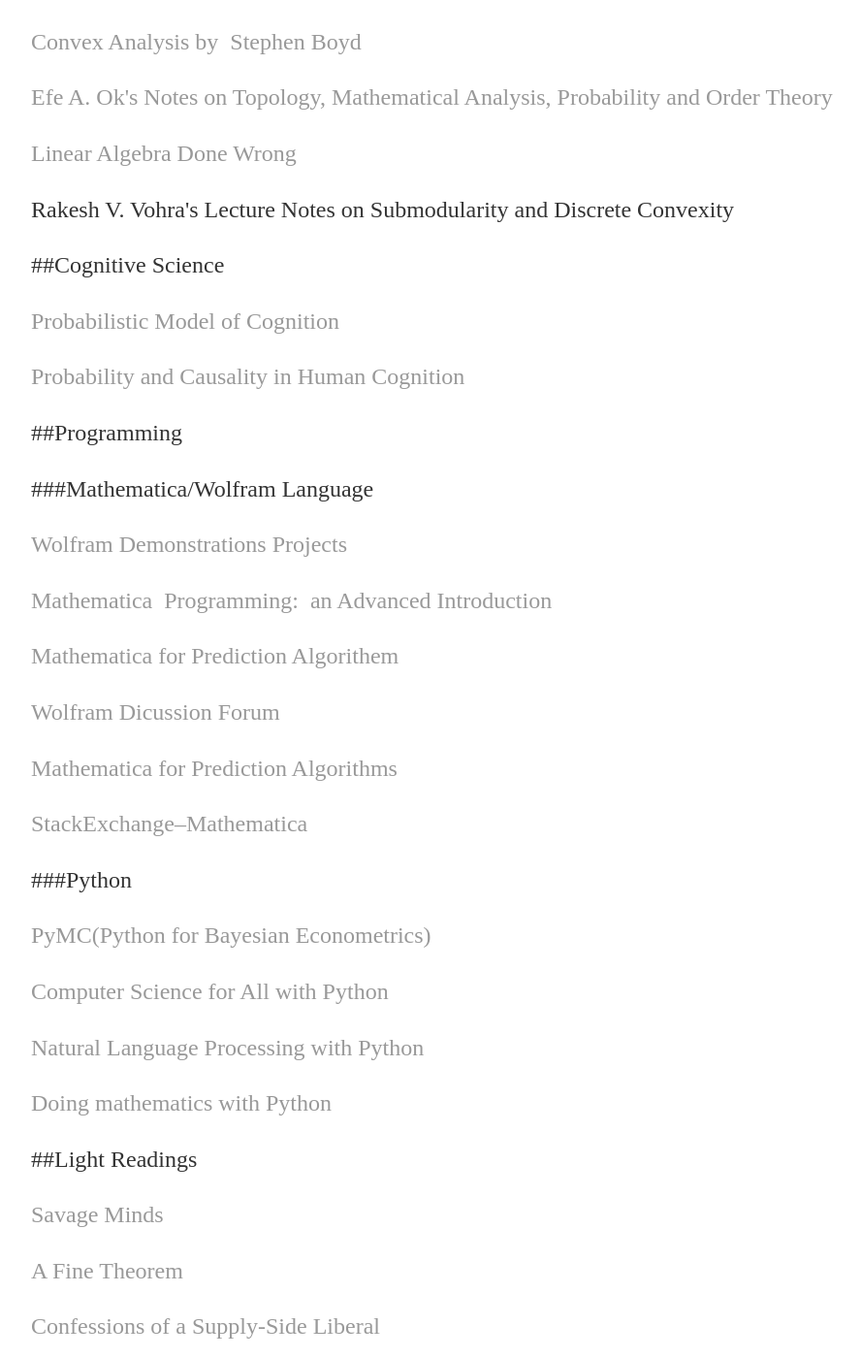
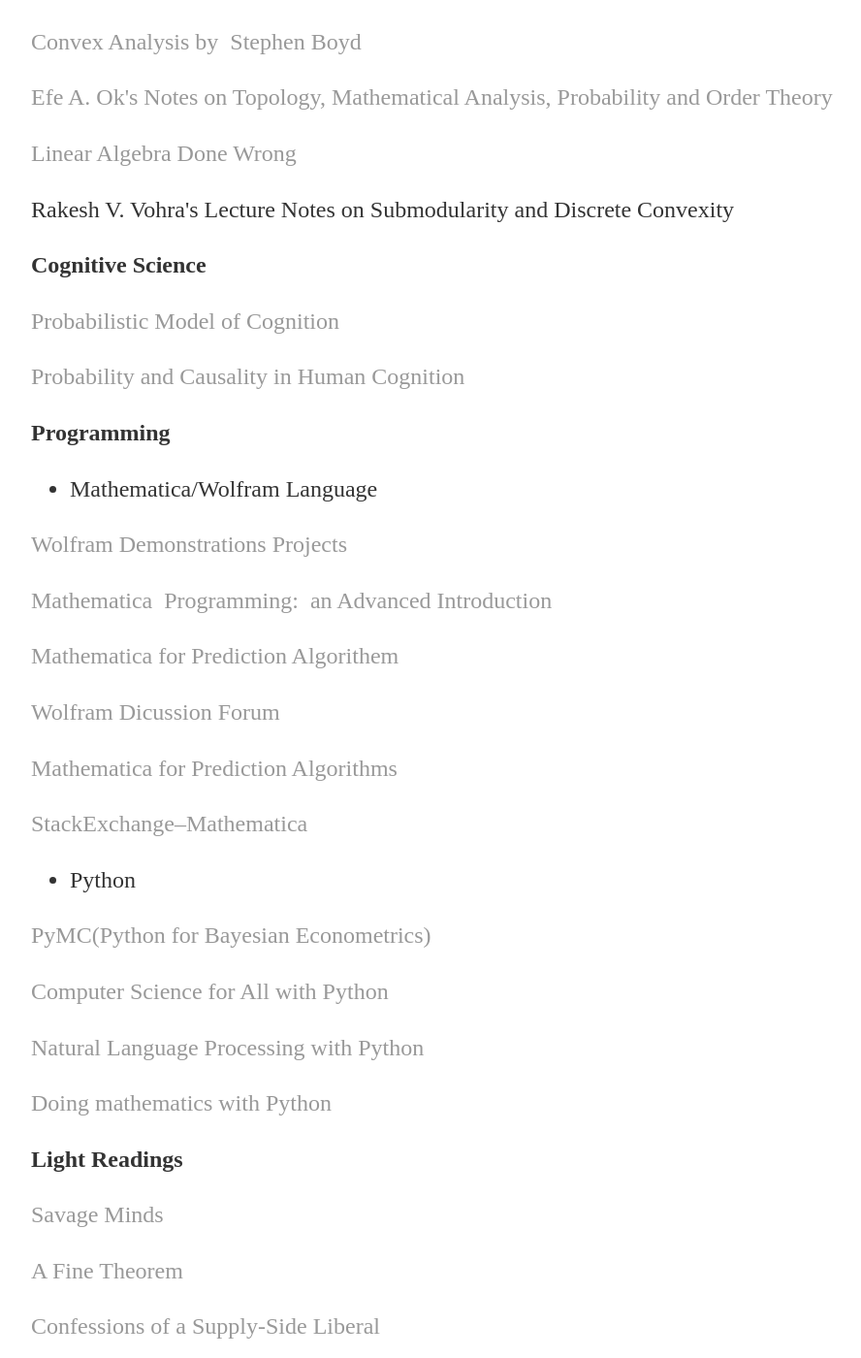
Before and after one commit to zlchurch/zlchurch.github.io, a Jekyll site: the page built from Links/Links.md, in a window 1280 px wide and 1400 px high, scrolled down 1769 px. Shown: the whole window at 97% size, without its empty margins (160-1048 px from the left). Built offline with Jekyll 4.4.1, drawn with Linux system fonts in a browser that asks for light colours; our own code applies the rules of GitHub Pages for plain Markdown files; some of the changed text lies outside the part shown.

Commit message:
no message

```diff
--- a/Links/README.md
+++ b/Links/Links.md
@@ -1,4 +1,4 @@
-##Economics
+**Economics**
 [Al Roth&#39;s Game Theory, Experimental Economics, and](http://web.stanford.edu/~alroth/alroth.html)[Market Design Page](http://web.stanford.edu/~alroth/alroth.html)
 
 [Fuhito Kojima&#39;s Lectures notes on game theory and market design](https://sites.google.com/site/fuhitokojimaeconomics/Fuhito-Kojima)
@@ -29,7 +29,7 @@
 
 [Discrete Convex Analysis：A Tool for Economics and Game Theory](http://www.mechanism-design.org/arch/v001-1/p_05.pdf)
 
-##Statistics, Econometrics and Machine Learning
+**Statistics, Econometrics and Machine Learning**
 
 [Paul Shrimpf&#39;s Lecture notes on Empirical Industrial Organizations](http://faculty.arts.ubc.ca/pschrimpf/565/565.html)
 
@@ -49,7 +49,7 @@
 
 [Bryan Graham&#39;s Lecture Notes on Econometrics for Social Networks](https://github.com/bryangraham/short_courses)
 
-##Mathematics
+**Mathematics**
 
 [Francis Su&#39;s Lecture Videos on Real Analysis](https://www.youtube.com/playlist?list=PL0E754696F72137EC)
 
@@ -61,15 +61,15 @@
 
 Rakesh V. Vohra&#39;s Lecture Notes on Submodularity and Discrete Convexity
 
-##Cognitive Science
+**Cognitive Science**
 
 [Probabilistic Model of Cognition](https://probmods.org/)
 
 [Probability and Causality in Human Cognition](https://ocw.mit.edu/courses/brain-and-cognitive-sciences/9-916-a-probability-and-causality-in-human-cognition-spring-2003/)
 
-##Programming
+**Programming**
 
-###Mathematica/Wolfram Language
+* Mathematica/Wolfram Language
 
 [Wolfram Demonstrations Projects](http://demonstrations.wolfram.com/)
 
@@ -83,7 +83,7 @@
 
 [StackExchange–Mathematica](http://mathematica.stackexchange.com/)
 
-###Python
+* Python
 
 [PyMC(Python for Bayesian Econometrics)](https://pymc-devs.github.io/pymc/)
 
@@ -93,7 +93,7 @@
 
 [Doing mathematics with Python](https://github.com/drvinceknight/Python-Mathematics-Handbook)
 
-##Light Readings
+**Light Readings**
 
 [Savage Minds](http://savageminds.org/)
 
```
Also changed, not shown: index.md (added, +2 -0 lines), README.md (deleted).
